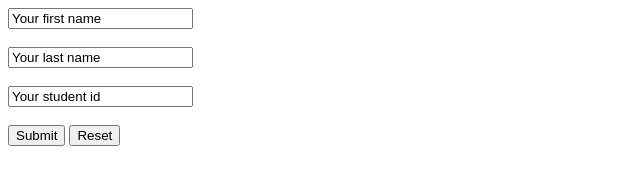
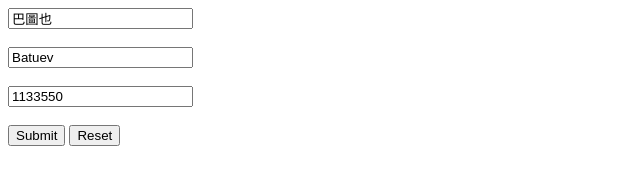
Before and after one commit to pers345/exercise8, a plain HTML site: page index.html in a window 1280 px wide. Shown: the whole page, without its empty margins (0-640 px from the left). Drawn offline with Linux system fonts and the light colour scheme.

Commit message:
Update index.html

```diff
--- a/index.html
+++ b/index.html
@@ -3,9 +3,9 @@
 <head><title>Form example</title></head>
 <body>
 <form>
-<input type="text" value="Your first name"><br><br>
-<input type="text" value="Your last name"><br><br>
-<input type="text" value="Your student id"><br><br>
+<input type="text" value="巴圖也"><br><br>
+<input type="text" value="Batuev"><br><br>
+<input type="text" value="1133550"><br><br>
 <input type="submit" value="Submit">
 <input type="reset" value="Reset">
 </form>
```
